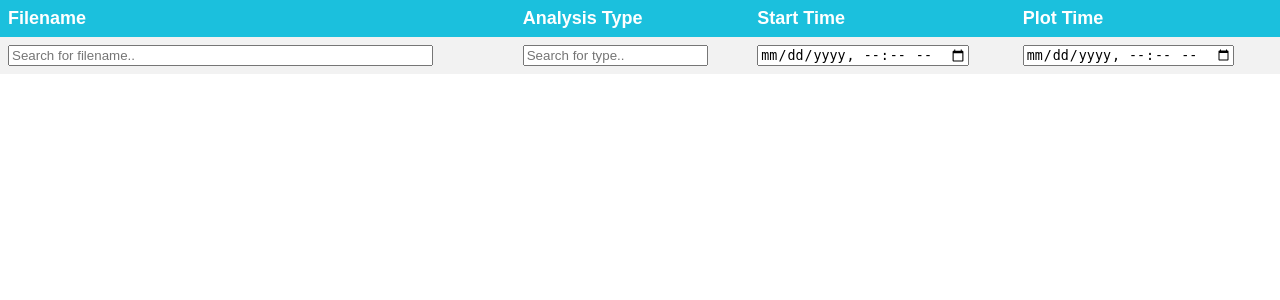
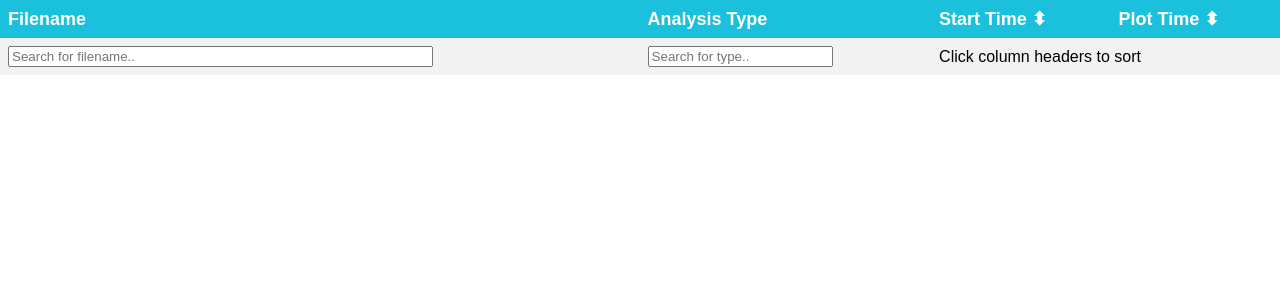
Before and after one commit to AZjk/xpcs_webplot, a Python web app: template xpcs_webplot/templates/combined.html in a window 1280 px wide. Shown: the top 300 px of the page. Run offline with Jinja, Linux system fonts and the light colour scheme; the template is opened without the code that fills it, so the values that code supplies are empty.

Commit message:
replace datetime filter with sorting

```diff
--- a/xpcs_webplot/templates/combined.html
+++ b/xpcs_webplot/templates/combined.html
@@ -23,7 +23,7 @@
     }
 
     tr:nth-child(even) {
-      background-color: #f2f2f2
+      background-color: #f2f2f2;
     }
 
     tr:hover {
@@ -34,6 +34,11 @@
       background-color: #1bc0dd;
       color: white;
       font-size: 18px;
+      cursor: pointer;
+    }
+
+    th.sortable:hover {
+      background-color: #179bb5;
     }
   </style>
 </head>
@@ -42,29 +47,24 @@
 
   <div class="styled-table">
     <table id="filetable">
+      <thead>
         <tr>
           <th> Filename </th>
           <th> Analysis Type </th>
-        <th> Start Time </th>
-        <th> Plot Time </th>
+          <th class="sortable" onclick="sortTable(2)"> Start Time ⬍ </th>
+          <th class="sortable" onclick="sortTable(3)"> Plot Time ⬍ </th>
         </tr>
         <tr>
           <td>
-          <input type="text" id="fname_str" onkeyup="filter_fname()" placeholder="Search for filename.."
-            title="Type in a filename" size="50">
+            <input type="text" class="filter-input" data-column="0" placeholder="Search for filename.." size="50">
           </td>
           <td>
-          <input type="text" id="type_str" onkeyup="filter_type()" placeholder="Search for type.."
-            title="Type in an analysis type">
+            <input type="text" class="filter-input" data-column="1" placeholder="Search for type..">
           </td>
-        <td>
-          <input type="datetime-local" id="start_time_str" oninput="filter_start_time()" title="Filter by Start Time">
-        </td>
-        <td>
-          <input type="datetime-local" id="plot_time_str" oninput="filter_plot_time()" title="Filter by Plot Time">
-        </td>
+          <td colspan="2">Click column headers to sort</td>
         </tr>
-
+      </thead>
+      <tbody>
         {% for line in mydata %}
         <tr>
         <td> <a href="{{ line[1] | urlencode }}"> {{ line[0] }} </a> </td>
@@ -73,69 +73,48 @@
         <td> {{ line[4] }} </td>  <!-- Plot Time (with HH:MM:SS) -->
         </tr>
         {% endfor %}
-
+      </tbody>
     </table>
   </div>
 
   <script>
-    function filter_fname() {
-      var input, filter, table, tr, td, i, txtValue;
-      input = document.getElementById("fname_str");
-      filter = input.value.toUpperCase();
-      table = document.getElementById("filetable");
-      tr = table.getElementsByTagName("tr");
-      for (i = 2; i < tr.length; i++) {
-        td = tr[i].getElementsByTagName("td")[0];
-        if (td) {
-          txtValue = td.textContent || td.innerText;
-          tr[i].style.display = txtValue.toUpperCase().indexOf(filter) > -1 ? "" : "none";
+    // Filtering Functionality
+    document.querySelectorAll(".filter-input").forEach(input => {
+      input.addEventListener("input", function() {
+        let column = this.dataset.column;
+        let filterValue = this.value.toUpperCase();
+        let rows = document.querySelectorAll("#filetable tbody tr");
+
+        rows.forEach(row => {
+          let cell = row.cells[column];
+          if (cell) {
+            let cellText = cell.textContent || cell.innerText;
+            row.style.display = cellText.toUpperCase().includes(filterValue) ? "" : "none";
           }
-      }
-    }
+        });
+      });
+    });
 
-    function filter_type() {
-      var input, filter, table, tr, td, i, txtValue;
-      input = document.getElementById("type_str");
-      filter = input.value.toUpperCase();
-      table = document.getElementById("filetable");
-      tr = table.getElementsByTagName("tr");
-      for (i = 2; i < tr.length; i++) {
-        td = tr[i].getElementsByTagName("td")[1];
-        if (td) {
-          txtValue = td.textContent || td.innerText;
-          tr[i].style.display = txtValue.toUpperCase().indexOf(filter) > -1 ? "" : "none";
-        }
-      }
-    }
+    // Sorting Functionality
+    function sortTable(colIndex) {
+      let table = document.getElementById("filetable");
+      let rows = Array.from(table.rows).slice(2); // Exclude headers
+      let isAscending = table.getAttribute("data-sort") !== colIndex.toString();
 
-    function filter_start_time() {
-      var input, filter, table, tr, td, i, txtValue;
-      input = document.getElementById("start_time_str");
-      filter = input.value.replace("T", " "); // Convert "YYYY-MM-DDTHH:MM" to "YYYY-MM-DD HH:MM"
-      table = document.getElementById("filetable");
-      tr = table.getElementsByTagName("tr");
-      for (i = 2; i < tr.length; i++) {
-        td = tr[i].getElementsByTagName("td")[2];  // Start Time Column
-        if (td) {
-          txtValue = td.textContent || td.innerText;
-          tr[i].style.display = txtValue.includes(filter) ? "" : "none";
-        }
-      }
-    }
+      rows.sort((rowA, rowB) => {
+        let a = rowA.cells[colIndex].getAttribute("data-timestamp") || rowA.cells[colIndex].innerText;
+        let b = rowB.cells[colIndex].getAttribute("data-timestamp") || rowB.cells[colIndex].innerText;
 
-    function filter_plot_time() {
-      var input, filter, table, tr, td, i, txtValue;
-      input = document.getElementById("plot_time_str");
-      filter = input.value.replace("T", " "); // Convert "YYYY-MM-DDTHH:MM" to "YYYY-MM-DD HH:MM"
-      table = document.getElementById("filetable");
-      tr = table.getElementsByTagName("tr");
-      for (i = 2; i < tr.length; i++) {
-        td = tr[i].getElementsByTagName("td")[3];  // Plot Time Column
-        if (td) {
-          txtValue = td.textContent || td.innerText;
-          tr[i].style.display = txtValue.includes(filter) ? "" : "none";
-        }
-      }
+        // Convert to date for proper sorting
+        let dateA = new Date(a).getTime();
+        let dateB = new Date(b).getTime();
+
+        return isAscending ? dateA - dateB : dateB - dateA;
+      });
+
+      rows.forEach(row => table.appendChild(row)); // Reorder rows
+
+      table.setAttribute("data-sort", isAscending ? colIndex.toString() : "");
     }
   </script>
 
```
Lines whose indentation alone changed are shown as unchanged.
